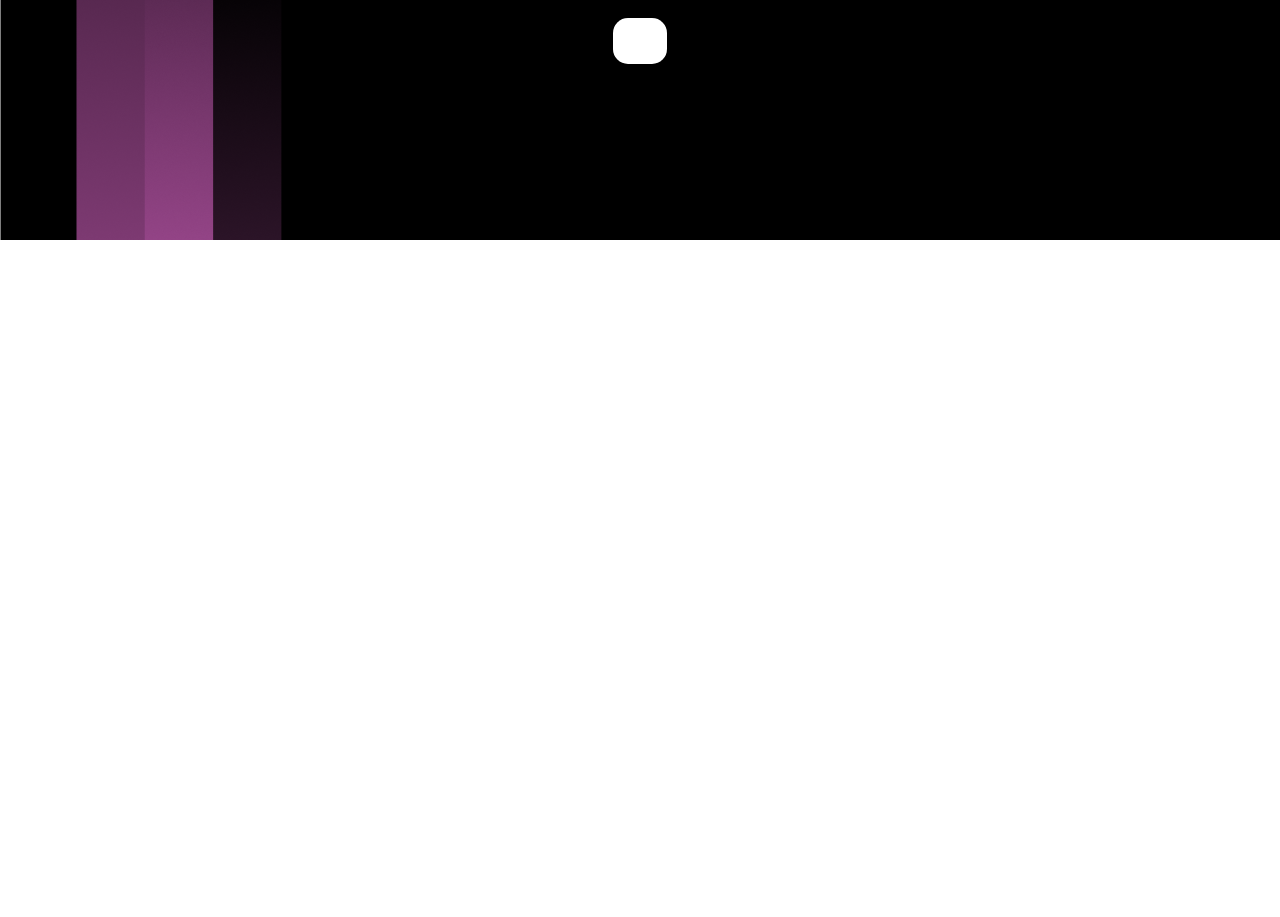
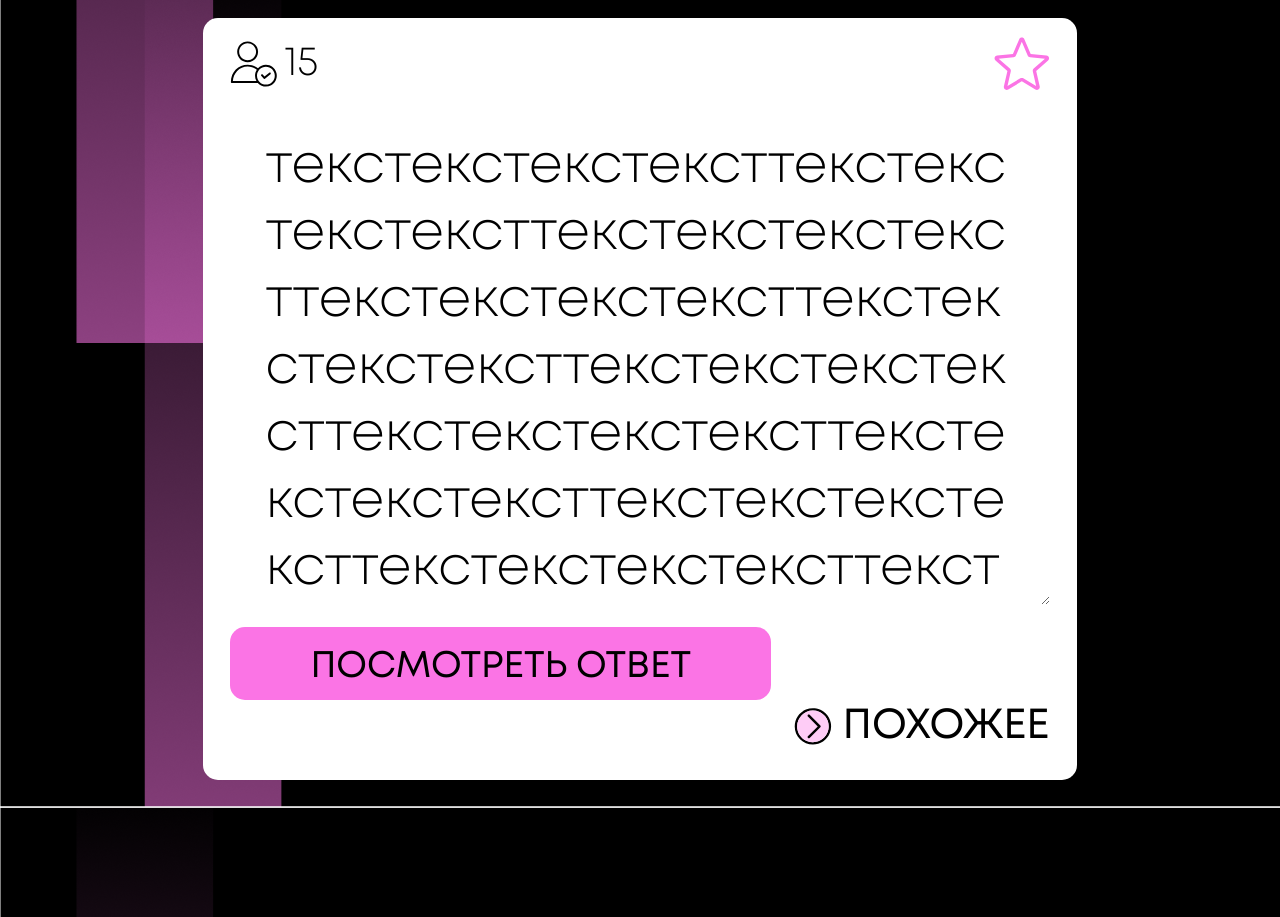
Before and after one commit to Emma-Shifter/project, a React (Create React App) app: page /testcase in a window 1280 px wide. Shown: the part 560-1477 px from the top of the page. Before the commit the page ends 800 px from the top, so only its background shows below. Built offline with nearby package versions, Linux system fonts and the light colour scheme.

Commit message:
сделана верстка тестового

```diff
--- a/src/App.css
+++ b/src/App.css
@@ -67,6 +67,7 @@
   font-weight: 600;
   font-size: 37px;
   font-family: "Mont";
+  border: none;
   border-radius: 15px;
 }
 
@@ -171,6 +172,7 @@
 
 .TestCasePage {
   padding-top: 76px;
+  padding-bottom: 137px;
 }
 
 .Header {
@@ -180,10 +182,6 @@
   align-items: center;
   padding-left: 284px;
   padding-right: 65px;
-}
-
-.Header .ALink {
-
 }
 
 .ALink {
@@ -204,6 +202,41 @@
   border-radius: 15px;
   background-color: #ffffff;
   padding: 19px 27px 27px;
+  width: 80%;
+  display: flex;
+  flex-direction: column;
+}
+
+.testcase-info-container {
+  display: flex;
+  flex-direction: row;
+  align-items: center;
+  justify-content: space-between;
+  margin-bottom: 42px;
+}
+
+.testcase-info {
+  color: #000000;
+  display: flex;
+  align-items: center;
+  gap: 7px;
+}
+.testcase-info p {
+  font-size: 41px;
+  font-weight: 400;
+}
+
+textarea {
+  padding-left: 35px;
+  border: none;
+  padding-right: 35px;
+  color: #000000;
+  font-size: 53px;
+  font-weight: 400;
+  font-family: "Mont";
+  height: 100%;
+  resize: vertical;
+  margin-bottom: 22px;
 }
 
 .Search input{
@@ -226,3 +259,19 @@
   gap: 19px;
   align-items: center;
 }
+
+.TestCasePage .Button {
+  align-self: start;
+}
+
+.similar {
+  display: flex;
+  gap: 11px;
+  align-self: flex-end;
+}
+
+.similar p{
+  font-size: 42px;
+  color: #000000;
+  font-weight: 600;
+}
--- a/src/pages/TestCasePage.jsx
+++ b/src/pages/TestCasePage.jsx
@@ -1,4 +1,8 @@
 import Header from '../components/Header';
+import star from '../img/star.svg';
+import peopleApproveIcon from '../img/people-approve.svg';
+import Button from '../components/Button';
+import nextIcon from '../img/next.svg';
 
 export default function TestCasePage() {
     return (
@@ -6,8 +10,19 @@
             <Header></Header>
             <p className="main-title">НАЗВАНИЕ <br></br>ТЕСТОВОГО ЗАДАНИЯ</p>
             <div className='testcase-container'>
-                <div></div>
-
+                <div className='testcase-info-container'>
+                    <div className='testcase-info'>
+                        <img alt="people-approve" src={peopleApproveIcon}></img>
+                        <p>15</p>
+                    </div>
+                    <img alt="star" src={star}></img>
+                </div>
+                <textarea rows={7}>текстекстекстексттекстекстекстексттекстекстекстексттекстекстекстексттекстекстекстексттекстекстекстексттекстекстекстексттекстекстекстексттекстекстекстексттекстекстекстексттекстекстекстексттекстекстекстексттекстекстекстексттекстекстекстекст</textarea>
+                <Button buttonText="ПОСМОТРЕТЬ ОТВЕТ"></Button>
+                <div className='similar'>
+                    <img alt="next" src={nextIcon}></img>
+                    <p>ПОХОЖЕЕ</p>
+                </div>
             </div>
         </div>
     )
```
